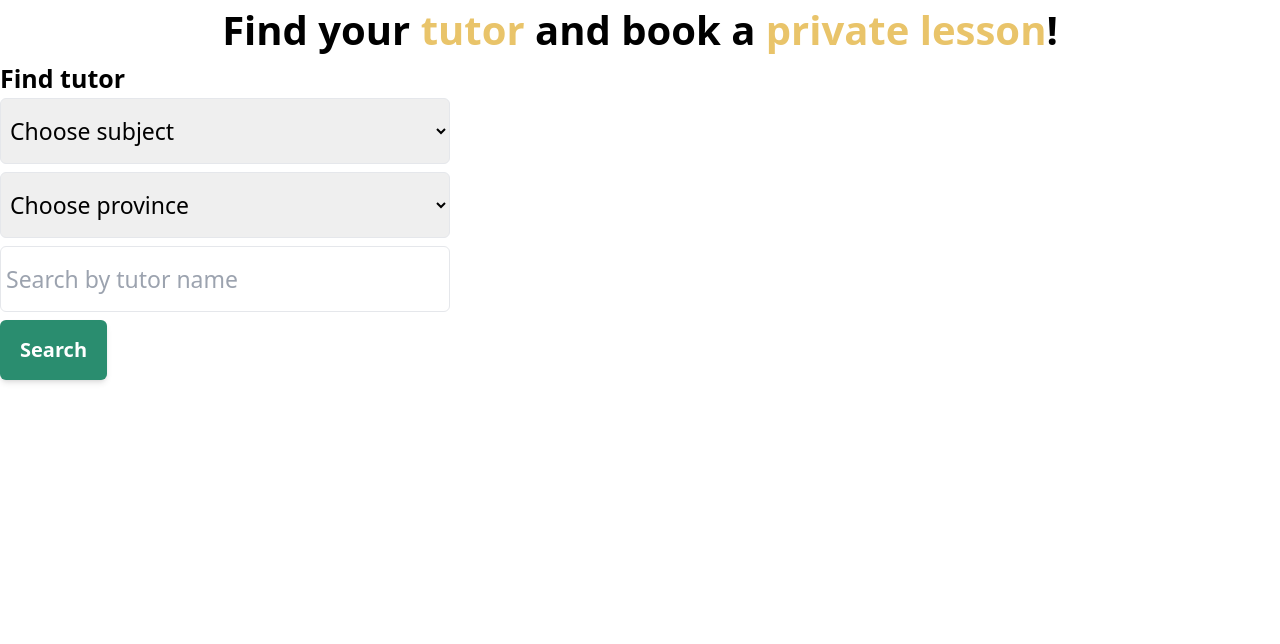
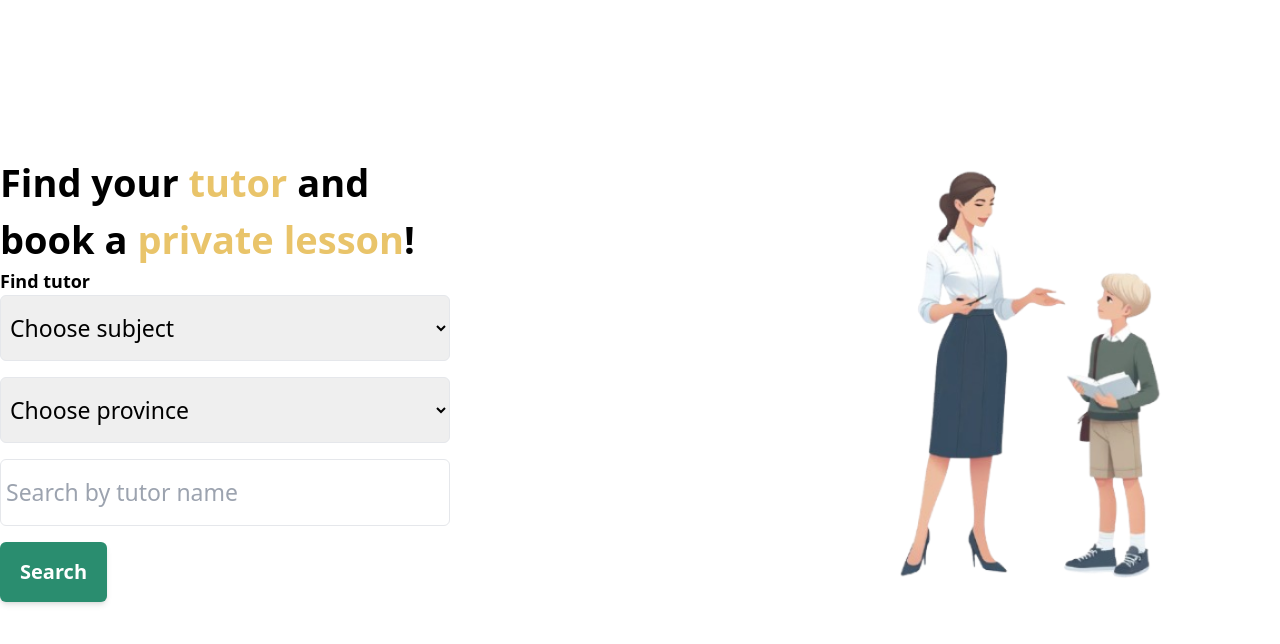
Before and after one commit to MSDoshev/teach-mate, a React (Vite) app: page / in a window 1280 px wide. Shown: the top 644 px of the page. Built offline with nearby package versions, Linux system fonts and the light colour scheme.

Commit message:
Updated home design and added homepage image

```diff
--- a/src/Home.tsx
+++ b/src/Home.tsx
@@ -2,24 +2,35 @@ import Dropdown from "./components/Dropdown.tsx";
 import InputField from "./components/InputField.tsx";
 import PrimaryButton from "./components/PrimaryButton.tsx";
 import { disciplines, provinces } from "./utils/constants.ts";
+import homeImage from "./assets/home-image.png";
 
 export default function Home() {
   return (
-    <>
-      <div className="max-w-[1440px]">
-        <h1 className="font-bold text-[40px] text-center">Find your <span className="text-[#e9c46a]">tutor</span> and book a <span className="text-[#e9c46a]">private lesson</span>!</h1>
-        <h3 className="font-semibold text-[25px]">Find tutor</h3>
+    <div className="flex items-center justify-center">
+      <div className="max-w-[1440px] pt-32 w-full flex flex-row items-center justify-between gap-10">
+        <div className="">
+          <h1 className="font-bold text-[38px] w-[450px]">
+            Find your <span className="text-[#e9c46a]">tutor</span> and book a{" "}
+            <span className="text-[#e9c46a]">private lesson</span>!
+          </h1>
+          <h3 className="font-semibold text-[18px]">Find tutor</h3>
 
-        <form action="">
-          <div className="flex flex-col gap-[8px]">
+          <form action="">
+            <div className="flex flex-col gap-4">
+              <Dropdown arr={disciplines} defaultValue="Choose subject" />
+              <Dropdown arr={provinces} defaultValue="Choose province" />
+              <InputField placeholder="Search by tutor name" />
+              <PrimaryButton text="Search" />
+            </div>
+          </form>
+        </div>
 
-            <Dropdown arr={disciplines} defaultValue="Choose subject"/>
-            <Dropdown arr={provinces} defaultValue="Choose province"/>
-            <InputField placeholder="Search by tutor name"/>
-            <PrimaryButton text="Search"/>
-          </div>
-        </form>
+        <img
+          src={homeImage}
+          alt="Home"
+          className="max-w-[500px] h-auto object-cover"
+        />
       </div>
-    </>
+    </div>
   );
 }
```
Also changed, not shown: src/assets/home-image.png (added).
